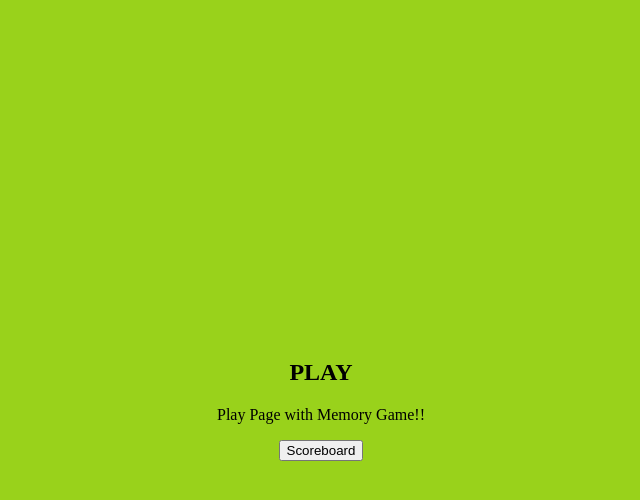
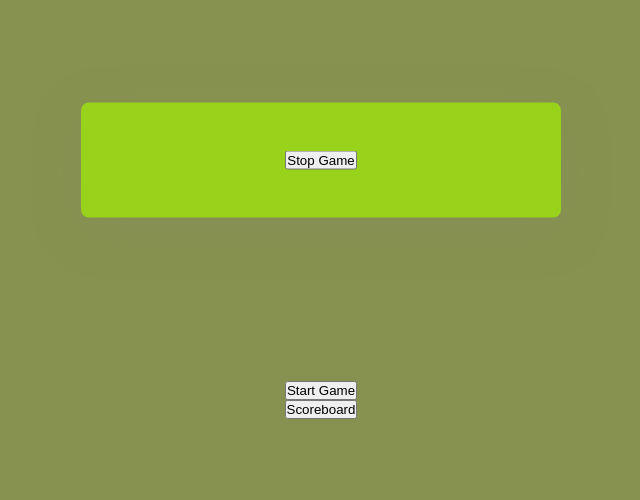
Before and after one commit to FlorianS4/Project-2-Memory-Game-JS, a plain HTML site: page index.html in a window 1280 px wide. Both pictures are taken after a click on the button "Play the Game". Shown: the whole page, without its empty margins (319-959 px from the left). Drawn offline with Linux system fonts and the light colour scheme.

Commit message:
add play area layout and features, rough styling and a few const in JS

```diff
--- a/assets/css/style.css
+++ b/assets/css/style.css
@@ -1,12 +1,20 @@
+/* Google fonts import */
+
+/* Asteriks selector */
+* {
+    padding: 0;
+    margin: 0;
+    box-sizing: border-box;
+}
+
 body {
-    background-color: rgb(153, 210 , 27);
+    background-color: rgb(131, 139, 100);
     text-align: center;
 }
 
-
 /* styling for instructionsPage popUp */
 .instructionsPage {
-    background-color: rgb(153, 210 , 27);
+    background-color: rgb(135,146,80);
     opacity: 0;
     position: fixed;
     top: 0;
@@ -28,7 +36,7 @@ body {
 
 /* styling for playPage and Popup */
 .playPage {
-    background-color: rgb(153, 210 , 27);
+    background-color: rgb(135,146,80);
     opacity: 0;
     position: fixed;
     top: 0;
@@ -48,9 +56,29 @@ body {
     z-index: 999;
 }
 
+.display {
+    box-sizing: border-box;
+    width: 30em;
+    padding: 3em 3em;
+    background-color: rgb(153,210,27);
+    position: absolute;
+    transform: translate(-50%, -50%);
+    left: 50%;
+    top: 20%;
+    border-radius: 0.5em;
+    box-shadow: 0 0.8em 3em rgba(131,139,100,0.3) ;
+}
+
+.container-game {
+    position: relative;
+    width: 100%;
+    display: grid;
+}
+
+
 /* styling for scoreboard and popup */
 .scoreboard {
-    background-color: rgb(153, 210 , 27);
+    background-color: rgb(135,146,80);
     opacity: 0;
     position: fixed;
     top: 0;
--- a/assets/js/script.js
+++ b/assets/js/script.js
@@ -11,22 +11,27 @@ closeInstructions.addEventListener("click", function() {
     instructions.classList.remove("open");
 });
 
+
 // Open Play page via Popup
 const openPlay = document.getElementById("playPageOpen");
-/*
-const closePlay = document.getElementById("playPageClose");
-*/
 const play = document.getElementById("play");
 
 openPlay.addEventListener("click", function() {
     play.classList.add("open");
 });
 
-/*
-closePlay.addEventListener("click", function() {
-    play.classList.remove("open");
-});
-*/
+
+const moves = document.getElementById("moves-count");
+const timeValue = document.getElementById("time");
+const startButton = document.getElementById("start");
+const stopButton = document.getElementById("stop");
+const gameContainer = document.querySelector("container-game");
+
+
+
+
+
+
 
 // Open Scoreboard in Play Page
 const openScoreboard = document.getElementById("scoreboardOpen");
--- a/index.html
+++ b/index.html
@@ -37,10 +37,20 @@
         <button id="playPageOpen">Play the Game</button>
             <div class="playPage" id="play">
                 <div class="playInner">
-                    <h2>PLAY</h2>
-                    <p>
-                        Play Page with Memory Game!!
-                    </p>
+                    <div class="display">
+                        <div class="container-stats">
+                            <div id="moves-count"></div>
+                            <div id="time-to-bet"></div>
+                        </div>
+                        <div class="container-game"></div>
+                        <button id="stop" class="hide-stop">Stop Game</button>
+                    </div>
+
+                    <div class="container-controls">
+                        <p id="result"></p>
+                        <button id="start">Start Game</button>
+                    </div>
+
 
                     <button id="scoreboardOpen">Scoreboard</button>
                         <div class="scoreboard" id="scoreboard">
```
